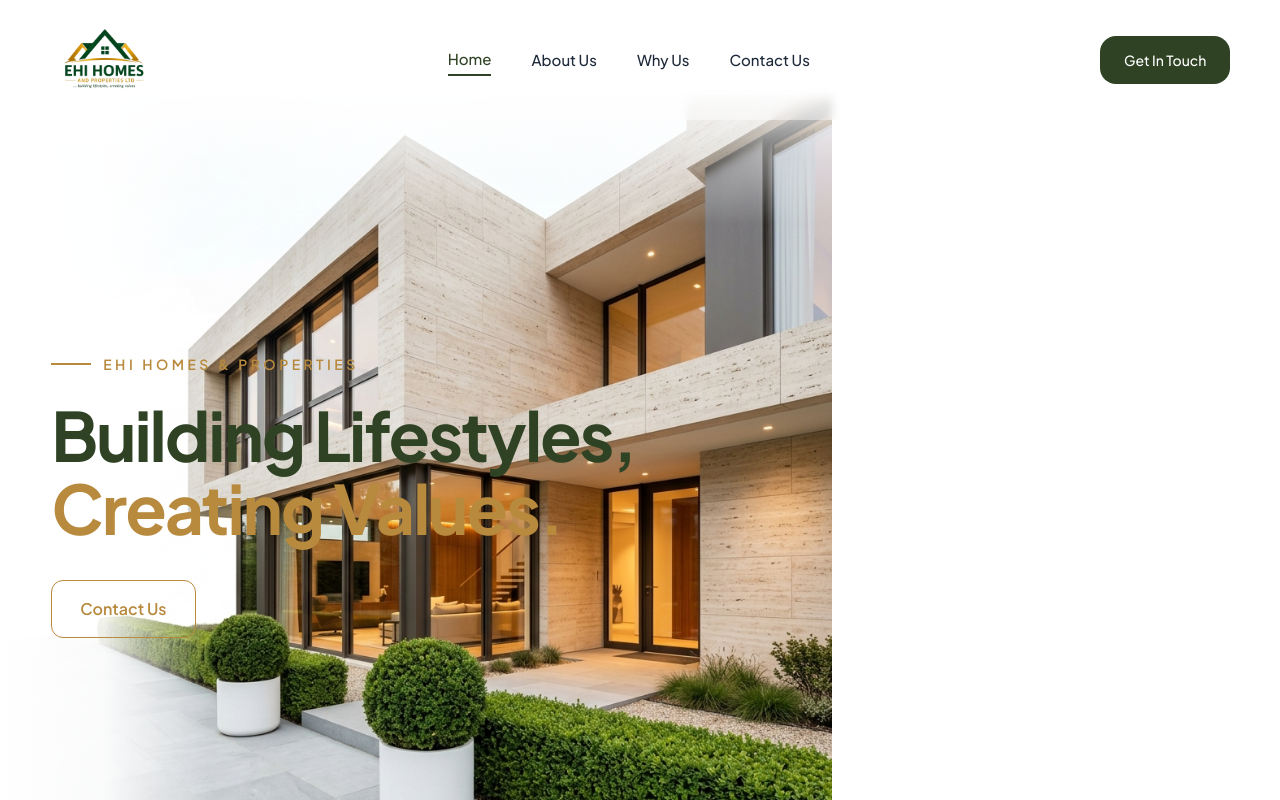
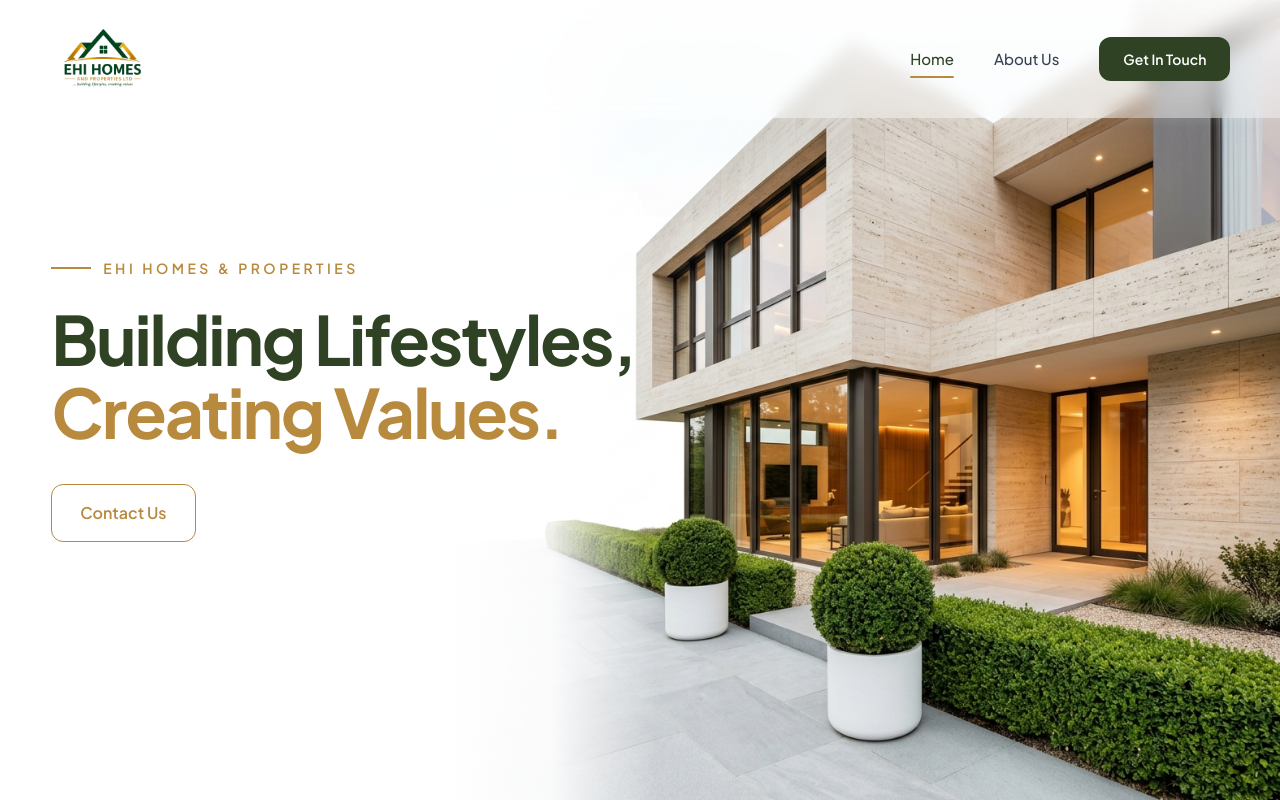
Before and after one commit to heisokoye/Ehi-homes-Properties, a React (Vite) app: page / in a window 1280 px wide. Shown: the top 800 px of the page. Built offline with nearby package versions, Linux system fonts and the light colour scheme.

Commit message:
about edit and navbar edited

```diff
--- a/src/components/Hero.jsx
+++ b/src/components/Hero.jsx
@@ -4,13 +4,13 @@ import { Link } from 'react-router-dom';
 const Hero = () => {
 
     return (
-        <div className="min-h-screen bg-white font-['Plus_Jakarta_Sans',sans-serif] text-gray-900 overflow-x-hidden pt-20 sm:pt-24">
+        <div className="min-h-screen bg-white font-['Plus_Jakarta_Sans',sans-serif] text-gray-900 overflow-x-hidden ">
 
             {/* HERO SECTION - Exact Match to Reference Image */}
-            <section id="home" className="relative w-full min-h-screen lg:min-h-screen flex items-center overflow-hidden bg-white scroll-mt-24">
+            <section id="home" className="relative w-full h-screen flex items-center overflow-hidden bg-white scroll-mt-24">
 
                 {/* Background Image Container - Right side building with seamless left fade */}
-                <div className="absolute inset-y-0 r`ight-0 w-full lg:w-[65%] h-full z-0 flex items-center justify-end pointer-events-none">
+                <div className="absolute inset-y-0 right-0 w-full lg:w-[65%] h-full z-0 flex items-center justify-end pointer-events-none">
                     <div className="relative w-full h-full">
                         <img
                             src="/house_hero.png"
--- a/src/components/Navbar.jsx
+++ b/src/components/Navbar.jsx
@@ -1,33 +1,38 @@
-import React, { useState, useEffect } from 'react';
-import { Link, useLocation, useNavigate } from 'react-router-dom';
+import React, { useState, useEffect } from "react";
+import { useLocation, useNavigate } from "react-router-dom";
 
 const Navbar = () => {
   const [isMobileMenuOpen, setIsMobileMenuOpen] = useState(false);
   const [isScrolled, setIsScrolled] = useState(false);
-  const [activeSection, setActiveSection] = useState('home');
+  const [activeSection, setActiveSection] = useState("home");
+
   const location = useLocation();
   const navigate = useNavigate();
 
   const navLinks = [
-    { name: 'Home', targetId: 'home', path: '/#home' },
-    { name: 'About Us', targetId: 'about', path: '/#about' },
-    { name: 'Why Us', targetId: 'why-us', path: '/#why-us' },
-    { name: 'Contact Us', targetId: 'contact', path: '/#contact' },
+    { name: "Home", targetId: "home", path: "/#home" },
+    { name: "About Us", targetId: "about", path: "/#about" },
   ];
+
 
   useEffect(() => {
     const handleScroll = () => {
       setIsScrolled(window.scrollY > 30);
 
-      const sections = ['home', 'about', 'why-us', 'contact'];
+      const sections = ["home", "about", "why-us", "contact"];
       const scrollPosition = window.scrollY + 150;
 
       for (const sectionId of sections) {
         const el = document.getElementById(sectionId);
+
         if (el) {
           const top = el.offsetTop;
           const height = el.offsetHeight;
-          if (scrollPosition >= top && scrollPosition < top + height) {
+
+          if (
+            scrollPosition >= top &&
+            scrollPosition < top + height
+          ) {
             setActiveSection(sectionId);
             break;
           }
@@ -35,153 +40,252 @@ const Navbar = () => {
       }
     };
 
-    window.addEventListener('scroll', handleScroll);
-    return () => window.removeEventListener('scroll', handleScroll);
+
+    window.addEventListener("scroll", handleScroll);
+
+    return () =>
+      window.removeEventListener("scroll", handleScroll);
+
   }, []);
+
+
 
   const scrollToElement = (targetId) => {
     const element = document.getElementById(targetId);
+
     if (element) {
       const navOffset = 80;
-      const bodyRect = document.body.getBoundingClientRect().top;
-      const elementRect = element.getBoundingClientRect().top;
-      const elementPosition = elementRect - bodyRect;
-      const offsetPosition = elementPosition - navOffset;
+
+      const bodyRect =
+        document.body.getBoundingClientRect().top;
+
+      const elementRect =
+        element.getBoundingClientRect().top;
+
+      const elementPosition =
+        elementRect - bodyRect;
 
       window.scrollTo({
-        top: offsetPosition,
-        behavior: 'smooth'
+        top: elementPosition - navOffset,
+        behavior: "smooth",
       });
     }
   };
 
+
+
   const handleNavClick = (e, targetId) => {
     e.preventDefault();
-    if (location.pathname !== '/') {
-      navigate('/');
+
+    if (location.pathname !== "/") {
+      navigate("/");
+
       setTimeout(() => {
         scrollToElement(targetId);
       }, 100);
+
     } else {
       scrollToElement(targetId);
     }
+
     setIsMobileMenuOpen(false);
   };
 
+
+
   return (
+
     <header
       className={`fixed top-0 left-0 right-0 z-50 transition-all duration-300 ${
         isScrolled
-          ? 'bg-white/95 backdrop-blur-md shadow-md py-3'
-          : 'bg-white/40 backdrop-blur-xs py-5 sm:py-6'
+          ? "bg-white/95 backdrop-blur-md py-3"
+          : "bg-white/40 backdrop-blur-sm py-5 sm:py-6"
       }`}
     >
-      <div className="w-[96%] mx-auto px-2 sm:px-4 lg:px-6 flex items-center justify-between">
 
-        {/* Logo */}
+      <div className="w-[96%] mx-auto px-2 sm:px-4 lg:px-6 flex items-center">
+
+
+        {/* LOGO */}
         <a
           href="#home"
-          onClick={(e) => handleNavClick(e, 'home')}
-          className="flex items-center gap-3 group cursor-pointer"
+          onClick={(e) => handleNavClick(e, "home")}
+          className="flex items-center cursor-pointer"
         >
+
           <img
             src="/logo.png"
-            alt="EHI HOMES AND PROPERTIES LTD"
-            className="h-12 sm:h-16 lg:h-18 w-auto object-contain transition-transform duration-300 group-hover:scale-105"
-            onError={(e) => {
-              e.currentTarget.style.display = 'none';
-              e.currentTarget.nextSibling.style.display = 'flex';
-            }}
+            alt="EHI Homes and Properties"
+            className="h-12 sm:h-16 lg:h-[70px] w-auto object-contain transition-transform duration-300 hover:scale-105"
           />
-          <div className="hidden flex-col font-bold leading-tight cursor-pointer">
-            <div className="flex items-center gap-1.5 text-[#2F4324] text-lg sm:text-xl tracking-tight">
-              <svg className="w-5 h-5 text-[#2F4324]" fill="currentColor" viewBox="0 0 24 24">
-                <path d="M12 3L2 12h3v8h6v-6h2v6h6v-8h3L12 3z"/>
-              </svg>
-              <span>EHI HOMES</span>
-            </div>
-            <span className="text-[#B88A3E] text-xs font-semibold tracking-wider uppercase">AND PROPERTIES LTD</span>
-          </div>
+
         </a>
 
-        {/* Desktop Navigation Links */}
-        <nav className="hidden md:flex items-center gap-6 lg:gap-10">
+
+
+
+        {/* RIGHT SIDE */}
+        <div className="hidden md:flex items-center gap-10 ml-auto">
+
+
+          {/* NAVIGATION */}
+          <nav className="flex items-center gap-8 lg:gap-10">
+
             {navLinks.map((link) => {
-            const isActive = location.pathname === '/' && activeSection === link.targetId;
+
+              const isActive =
+                location.pathname === "/" &&
+                activeSection === link.targetId;
+
+
               return (
+
                 <a
                   key={link.name}
                   href={link.path}
-                onClick={(e) => handleNavClick(e, link.targetId)}
-                className={`text-sm lg:text-[15px] font-medium transition-all duration-200 hover:text-[#2F4324] relative py-1 cursor-pointer ${
+                  onClick={(e) =>
+                    handleNavClick(e, link.targetId)
+                  }
+                  className={`relative text-sm lg:text-[15px] font-medium transition-all duration-300 ${
                     isActive
-                    ? 'text-[#2F4324] font-bold border-b-2 border-[#2F4324]'
-                    : 'text-gray-800 hover:text-[#2F4324]'
+                      ? "text-[#2F4324] font-bold"
+                      : "text-gray-700 hover:text-[#2F4324]"
                   }`}
                 >
+
                   {link.name}
+
+
+                  {isActive && (
+                    <span className="absolute left-0 -bottom-2 w-full h-[2px] bg-[#B88A3E] rounded-full" />
+                  )}
+
                 </a>
+
               );
+
             })}
+
           </nav>
 
-        {/* Get In Touch Button */}
-        <div className="hidden md:block">
+
+
+
+
+          {/* CONTACT BUTTON */}
           <a
             href="#contact"
-            onClick={(e) => handleNavClick(e, 'contact')}
-            className="inline-flex items-center justify-center px-6 py-3.5 rounded-2xl bg-[#2F4324] text-white text-sm font-medium transition-all duration-300 hover:bg-[#223219] hover:shadow-md active:scale-95 cursor-pointer"
+            onClick={(e) =>
+              handleNavClick(e, "contact")
+            }
+            className="inline-flex items-center justify-center px-6 py-3 rounded-xl bg-[#2F4324] text-white text-sm font-semibold transition-all duration-300 hover:bg-[#B88A3E] hover:shadow-lg"
           >
+
             Get In Touch
+
           </a>
+
+
         </div>
 
-        {/* Mobile Hamburger Button */}
+
+
+
+
+        {/* MOBILE BUTTON */}
         <button
-          onClick={() => setIsMobileMenuOpen(!isMobileMenuOpen)}
-          aria-label="Toggle navigation menu"
-          className="md:hidden p-2 rounded-lg text-gray-800 hover:text-[#2F4324] hover:bg-gray-100/80 transition-colors"
+          onClick={() =>
+            setIsMobileMenuOpen(!isMobileMenuOpen)
+          }
+          className="md:hidden ml-auto p-2 rounded-lg text-gray-800 hover:text-[#2F4324]"
         >
-          <svg className="w-6 h-6" fill="none" stroke="currentColor" viewBox="0 0 24 24">
+
+          <svg
+            className="w-7 h-7"
+            fill="none"
+            stroke="currentColor"
+            viewBox="0 0 24 24"
+          >
+
             {isMobileMenuOpen ? (
-              <path strokeLinecap="round" strokeLinejoin="round" strokeWidth={2} d="M6 18L18 6M6 6l12 12" />
+
+              <path
+                strokeLinecap="round"
+                strokeLinejoin="round"
+                strokeWidth={2}
+                d="M6 18L18 6M6 6l12 12"
+              />
+
             ) : (
-              <path strokeLinecap="round" strokeLinejoin="round" strokeWidth={2} d="M4 6h16M4 12h16M4 18h16" />
+
+              <path
+                strokeLinecap="round"
+                strokeLinejoin="round"
+                strokeWidth={2}
+                d="M4 6h16M4 12h16M4 18h16"
+              />
+
             )}
+
           </svg>
+
         </button>
+
+
       </div>
 
-      {/* Mobile Navigation Dropdown */}
+
+
+
+
+      {/* MOBILE MENU */}
+
       {isMobileMenuOpen && (
-        <div className="md:hidden bg-white/95 backdrop-blur-md border-b border-gray-200 px-4 pt-2 pb-6 space-y-3 shadow-xl animate-in slide-in-from-top duration-200 mt-3">
+
+        <div className="md:hidden bg-white/95 backdrop-blur-md border-t shadow-xl px-5 py-6 space-y-4">
+
+
           {navLinks.map((link) => (
+
             <a
               key={link.name}
               href={link.path}
-              onClick={(e) => handleNavClick(e, link.targetId)}
-              className={`block px-3 py-2 rounded-md text-base font-medium transition-colors cursor-pointer ${
-                activeSection === link.targetId
-                  ? 'text-[#2F4324] bg-gray-100/80 font-semibold'
-                  : 'text-gray-800 hover:text-[#2F4324] hover:bg-gray-50'
-              }`}
+              onClick={(e) =>
+                handleNavClick(e, link.targetId)
+              }
+              className="block text-gray-800 font-medium hover:text-[#2F4324]"
             >
+
               {link.name}
+
             </a>
+
           ))}
-          <div className="pt-2">
+
+
+
           <a
             href="#contact"
-              onClick={(e) => handleNavClick(e, 'contact')}
-              className="block w-full text-center px-6 py-3 rounded-2xl bg-[#2F4324] text-white font-medium hover:bg-[#223219] transition-colors cursor-pointer"
+            onClick={(e) =>
+              handleNavClick(e, "contact")
+            }
+            className="block text-center bg-[#2F4324] text-white py-3 rounded-xl"
           >
+
             Get In Touch
+
           </a>
+
+
         </div>
-        </div>
+
       )}
+
+
     </header>
+
   );
 };
 
+
 export default Navbar;
```
Lines whose indentation alone changed are shown as unchanged.
